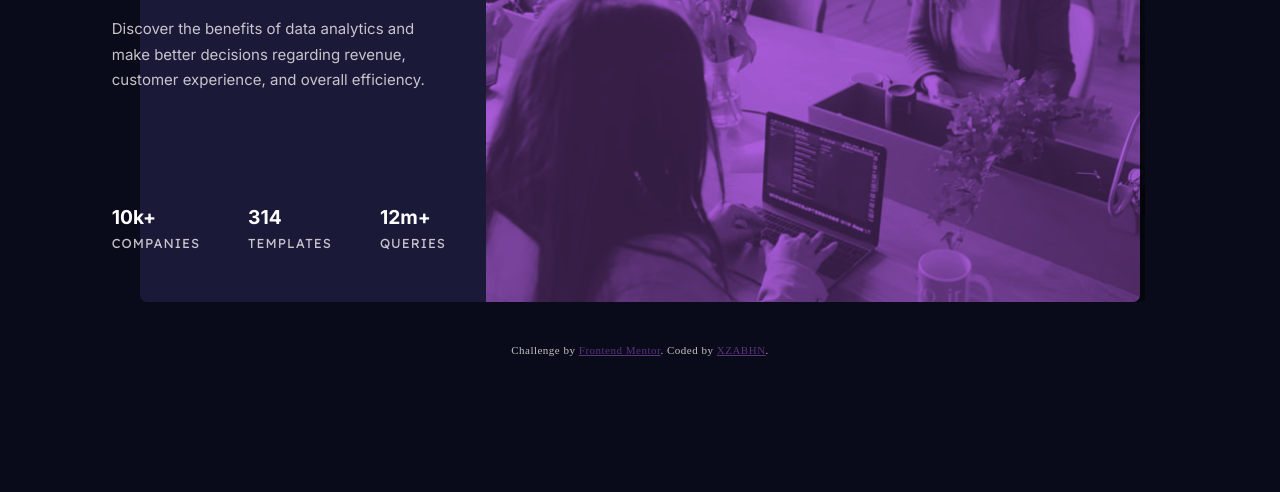
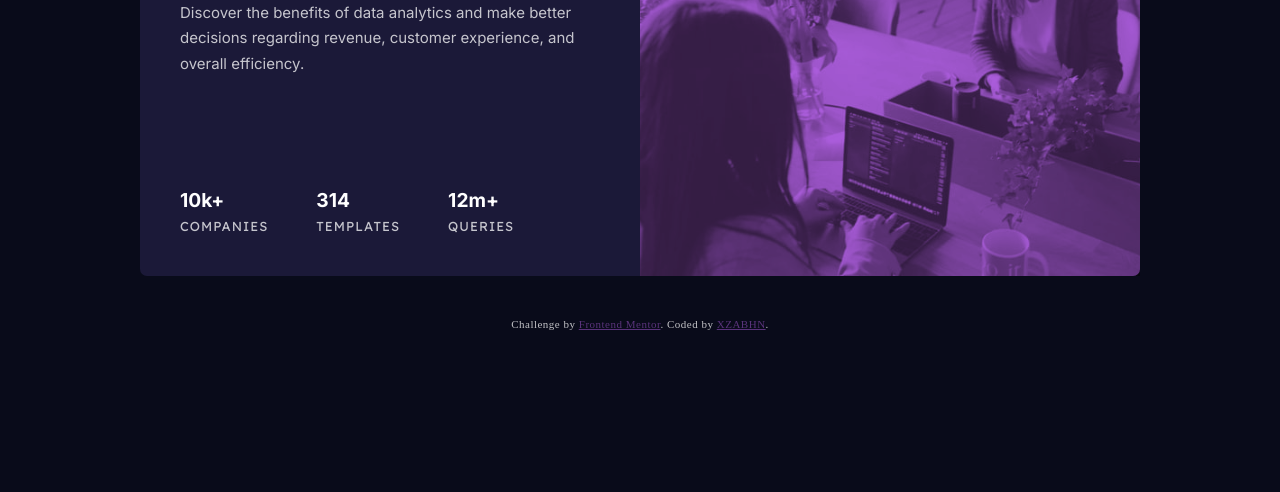
Before and after one commit to Awesauban/responsive-card, a plain HTML site: page index.html in a window 1280 px wide. Shown: the part 308-800 px from the top of the page. Drawn offline with Linux system fonts and the light colour scheme.

Commit message:
new edit

```diff
--- a/style.css
+++ b/style.css
@@ -26,8 +26,8 @@ body {
 }
 
 img {
-	/*width: 100%;
-    height: 100%;
+	width: 100%;
+   /* height: 100%;
     object-fit: cover;*/
 	mix-blend-mode: multiply;
 	opacity: 0.7;
```
Also changed, not shown: 1 other file.
